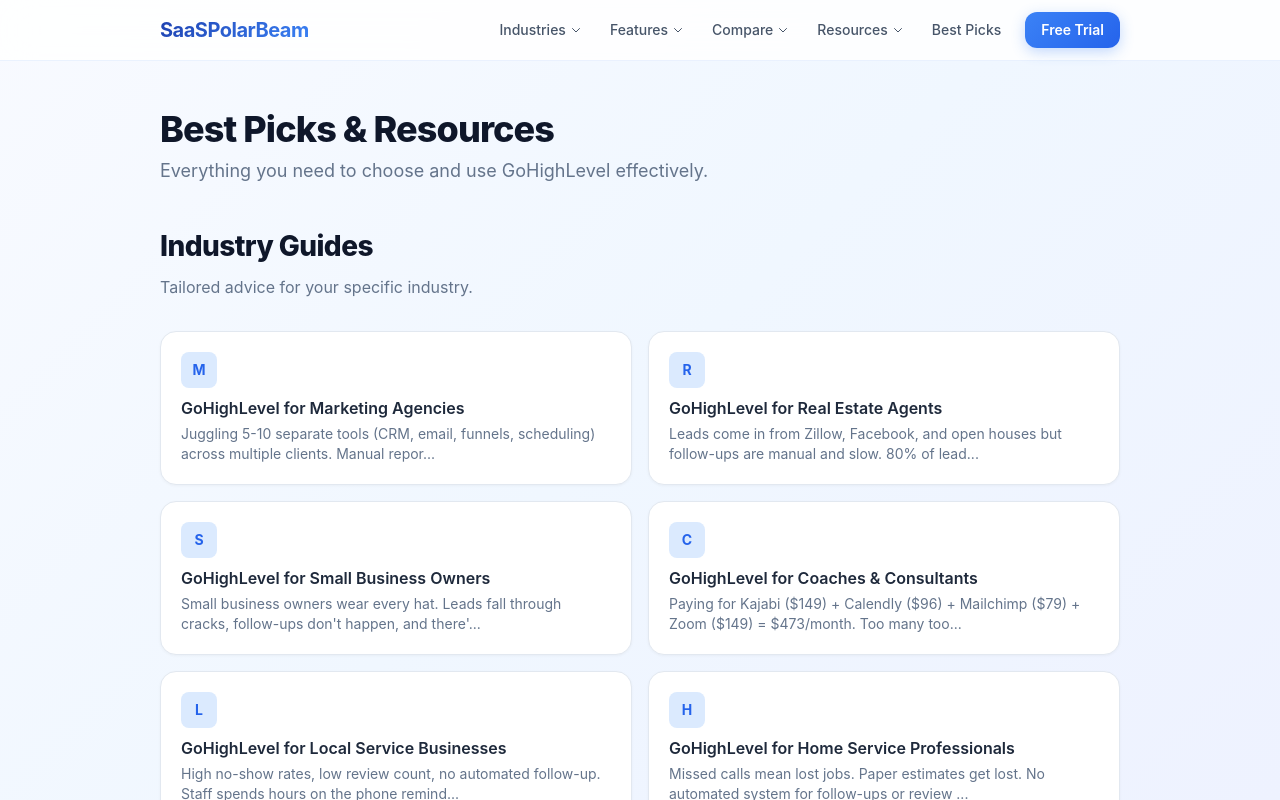
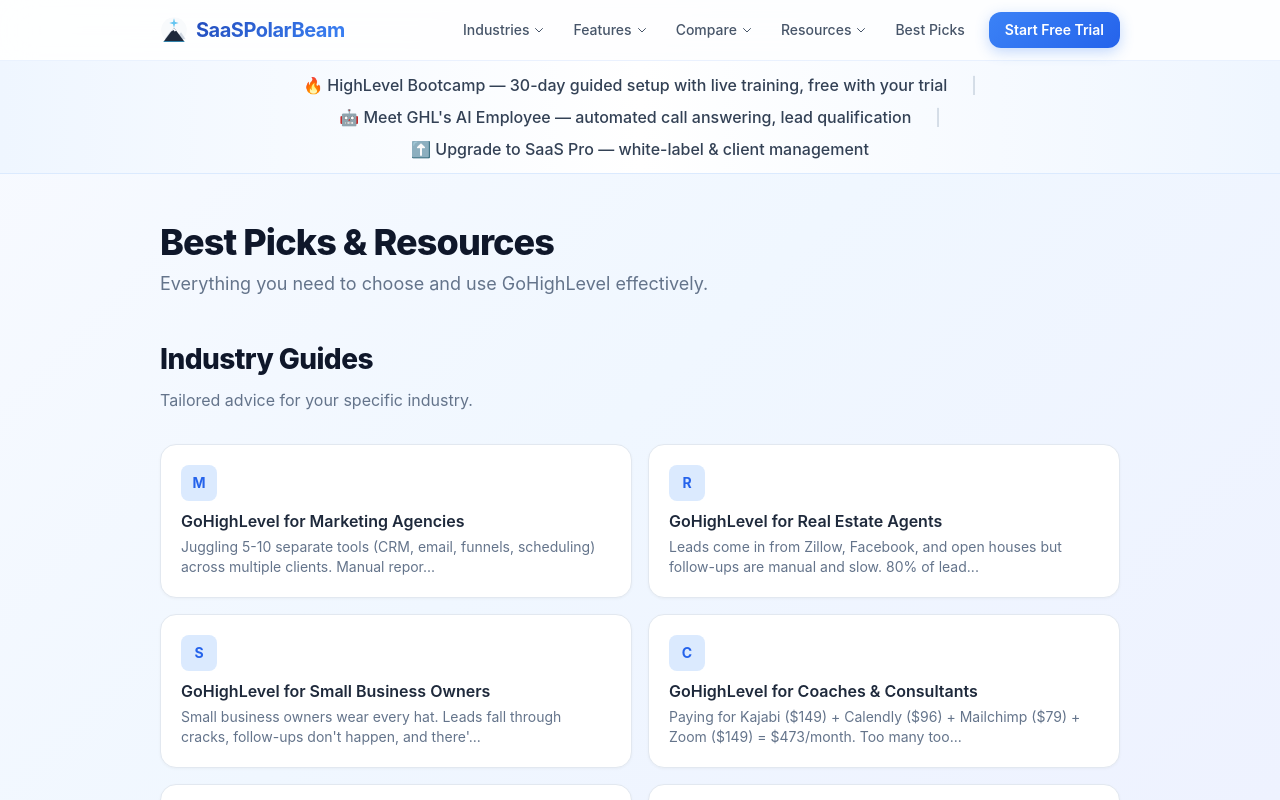
Before and after one commit to wonderer693-lab/testing123Abc, a Next.js app: page /best in a window 1280 px wide. Shown: the top 800 px of the page. Built offline with nearby package versions, Linux system fonts and the light colour scheme.

Commit message:
Add Vercel Analytics

```diff
--- a/app/compare/[slug]/page.tsx
+++ b/app/compare/[slug]/page.tsx
@@ -1,6 +1,6 @@
 import { notFound } from "next/navigation";
 import type { Metadata } from "next";
-import { getCompetitors, getCompetitor, getTool, getFeatures } from "@/lib/data";
+import { getCompetitors, getCompetitor, getTool, getFeatures, getAffiliateLinkBootcamp } from "@/lib/data";
 import Breadcrumbs from "@/components/Breadcrumbs";
 import ProsCons from "@/components/ProsCons";
 import ComparisonTable from "@/components/ComparisonTable";
@@ -33,6 +33,7 @@
 
   const tool = getTool();
   const features = getFeatures();
+  const bootcampLink = getAffiliateLinkBootcamp();
 
   const comparisonItems = features.map((f) => ({
     feature: f.name,
@@ -73,7 +74,7 @@
             <span className="text-2xl font-bold text-slate-900">${tool.pricing.starter}</span>
             <span className="text-sm text-slate-500">/mo</span>
           </div>
-          <a href={tool.website} target="_blank" rel="noopener noreferrer nofollow" className="btn-primary mt-4 !py-2 !px-4 text-sm">
+          <a href={bootcampLink} target="_blank" rel="noopener noreferrer nofollow" className="btn-primary mt-4 !py-2 !px-4 text-sm">
             Try {tool.shortName} Free →
           </a>
         </div>
--- a/app/layout.tsx
+++ b/app/layout.tsx
@@ -25,7 +25,8 @@
   فَلَا مُمۡسِكَ لَهَا
 */
 import type { Metadata } from "next";
-import { getSite, getTool, getFeatures, getGuides, getCompetitors, getAudiences } from "@/lib/data";
+import { Analytics } from "@vercel/analytics/next";
+import { getSite, getTool, getFeatures, getGuides, getCompetitors, getAudiences, getAffiliateLink, getAffiliateLinkBootcamp } from "@/lib/data";
 import "./globals.css";
 
 const site = getSite();
@@ -39,6 +40,9 @@
   title: { default: site.name, template: `%s - ${site.name}` },
   description: site.tagline,
   metadataBase: new URL(site.url),
+  verification: {
+    google: "L2laHdi5NZbh51jU34WFKehdaY0_GAB_qTRd_uhYca8",
+  },
   openGraph: {
     title: site.name,
     description: site.tagline,
@@ -48,6 +52,8 @@
 };
 
 export default function RootLayout({ children }: { children: React.ReactNode }) {
+  const bootcampLink = getAffiliateLinkBootcamp();
+  const mainLink = getAffiliateLink();
   return (
     <html lang="en">
       <body>
@@ -55,8 +61,22 @@
           <div className="mx-auto flex max-w-5xl items-center justify-between px-4 py-3 sm:px-6 lg:px-8">
             <a
               href="/"
-              className="text-xl font-bold tracking-tight gradient-text-blue"
+              className="flex items-center gap-2 text-xl font-bold tracking-tight gradient-text-blue"
             >
+              <svg width="28" height="28" viewBox="0 0 240 240" fill="none" xmlns="http://www.w3.org/2000/svg" className="shrink-0">
+                <circle cx="120" cy="120" r="110" fill="#F8FAFC"/>
+                <g>
+                  <path d="M120 20 L126 54 L160 60 L126 66 L120 100 L114 66 L80 60 L114 54 Z" fill="#0EA5E9"/>
+                  <path d="M120 45 L123 57 L135 60 L123 63 L120 75 L117 63 L105 60 L117 57 Z" fill="#BAE6FD"/>
+                </g>
+                <g>
+                  <path d="M40 200 L90 130 L140 200 Z" fill="#94A3B8" opacity="0.4"/>
+                  <path d="M130 200 L180 140 L220 200 Z" fill="#94A3B8" opacity="0.4"/>
+                  <path d="M30 220 L120 100 L210 220 Z" fill="#1E293B"/>
+                  <path d="M120 100 L140 126 L125 132 L115 120 L100 130 L95 125 Z" fill="#F1F5F9"/>
+                </g>
+                <rect x="30" y="215" width="180" height="4" rx="2" fill="#0EA5E9"/>
+              </svg>
               {site.name}
             </a>
             <nav className="hidden items-center gap-1 sm:flex">
@@ -105,7 +125,7 @@
                 </div>
               </div>
               <a href="/best" className="nav-link px-3 py-2 text-sm">Best Picks</a>
-              <a href={tool.website} target="_blank" rel="noopener noreferrer nofollow" className="ml-2 btn-primary !py-2 !px-4 text-sm">Free Trial</a>
+              <a href={bootcampLink} target="_blank" rel="noopener noreferrer nofollow" className="ml-2 btn-primary !py-2 !px-4 text-sm">Start Free Trial</a>
             </nav>
             <details className="sm:hidden">
               <summary className="flex cursor-pointer items-center gap-2 rounded-lg p-2 text-slate-600">
@@ -134,10 +154,22 @@
                   ))}
                   <hr className="my-2 border-blue-100" />
                   <a href="/best" className="block rounded-lg px-3 py-2 text-sm font-medium text-blue-600 hover:bg-blue-50">Best Picks</a>
-                  <a href={tool.website} target="_blank" rel="noopener noreferrer nofollow" className="mt-3 btn-primary block text-center text-sm">Free Trial</a>
+                  <a href={bootcampLink} target="_blank" rel="noopener noreferrer nofollow" className="mt-3 btn-primary block text-center text-sm">Start Free Trial</a>
                 </div>
               </div>
             </details>
+          </div>
+        </div>
+
+        <div className="border-b border-blue-100 bg-gradient-to-r from-blue-50 via-white to-blue-50">
+          <div className="mx-auto max-w-5xl px-4 py-3 sm:px-6 lg:px-8">
+            <div className="flex flex-wrap items-center justify-center gap-x-6 gap-y-2 text-sm sm:text-base font-medium text-slate-700">
+              <a href={mainLink} target="_blank" rel="noopener noreferrer nofollow" className="hover:text-blue-700 transition-colors">🔥 HighLevel Bootcamp — 30-day guided setup with live training, free with your trial</a>
+              <span className="hidden sm:inline text-slate-300">|</span>
+              <a href={mainLink} target="_blank" rel="noopener noreferrer nofollow" className="hover:text-blue-700 transition-colors">🤖 Meet GHL's AI Employee — automated call answering, lead qualification</a>
+              <span className="hidden sm:inline text-slate-300">|</span>
+              <a href={mainLink} target="_blank" rel="noopener noreferrer nofollow" className="hover:text-blue-700 transition-colors">⬆️ Upgrade to SaaS Pro — white-label & client management</a>
+            </div>
           </div>
         </div>
 
@@ -149,15 +181,32 @@
           <div className="mx-auto max-w-5xl px-4 py-12 sm:px-6 lg:px-8">
             <div className="grid gap-8 sm:grid-cols-3">
               <div>
+                <svg width="32" height="32" viewBox="0 0 240 240" fill="none" xmlns="http://www.w3.org/2000/svg" className="mb-2">
+                  <circle cx="120" cy="120" r="110" fill="#F8FAFC"/>
+                  <g>
+                    <path d="M120 20 L126 54 L160 60 L126 66 L120 100 L114 66 L80 60 L114 54 Z" fill="#0EA5E9"/>
+                    <path d="M120 45 L123 57 L135 60 L123 63 L120 75 L117 63 L105 60 L117 57 Z" fill="#BAE6FD"/>
+                  </g>
+                  <g>
+                    <path d="M40 200 L90 130 L140 200 Z" fill="#94A3B8" opacity="0.4"/>
+                    <path d="M130 200 L180 140 L220 200 Z" fill="#94A3B8" opacity="0.4"/>
+                    <path d="M30 220 L120 100 L210 220 Z" fill="#1E293B"/>
+                    <path d="M120 100 L140 126 L125 132 L115 120 L100 130 L95 125 Z" fill="#F1F5F9"/>
+                  </g>
+                  <rect x="30" y="215" width="180" height="4" rx="2" fill="#0EA5E9"/>
+                </svg>
                 <h3 className="mb-3 text-sm font-semibold text-slate-800">{site.name}</h3>
                 <p className="text-sm leading-relaxed text-slate-500">{site.tagline}</p>
               </div>
               <div>
                 <h3 className="mb-3 text-sm font-semibold text-slate-800">Quick Links</h3>
-                <div className="space-y-2 text-sm text-slate-500">
-                  <a href="/" className="block hover:text-blue-600 transition-colors">Home</a>
-                  <a href="/best" className="block hover:text-blue-600 transition-colors">Best Picks</a>
-                  <a href={tool.website} target="_blank" rel="noopener noreferrer nofollow" className="block hover:text-blue-600 transition-colors">{tool.name} Official</a>
+                <div className="space-y-2">
+                  <a href="/" className="block text-sm text-slate-500 hover:text-blue-600 transition-colors">Home</a>
+                  <a href="/best" className="block text-sm text-slate-500 hover:text-blue-600 transition-colors">Best Picks</a>
+                  <a href={bootcampLink} target="_blank" rel="noopener noreferrer nofollow" className="block font-semibold text-blue-600 hover:text-blue-700 transition-colors">🔥 Start Free Trial — HighLevel Bootcamp 30-Day</a>
+                  <a href={mainLink} target="_blank" rel="noopener noreferrer nofollow" className="block text-sm text-slate-600 hover:text-blue-600 transition-colors">🤖 Meet GHL's AI Employee</a>
+                  <a href={mainLink} target="_blank" rel="noopener noreferrer nofollow" className="block text-sm text-slate-600 hover:text-blue-600 transition-colors">⬆️ Upgrade to Unlimited</a>
+                  <a href={mainLink} target="_blank" rel="noopener noreferrer nofollow" className="block text-sm text-slate-600 hover:text-blue-600 transition-colors">⭐ Upgrade to SaaS Pro</a>
                 </div>
               </div>
               <div>
@@ -175,6 +224,7 @@
             </div>
           </div>
         </footer>
+        <Analytics />
       </body>
     </html>
   );
--- a/app/page.tsx
+++ b/app/page.tsx
@@ -1,5 +1,5 @@
 import Link from "next/link";
-import { getAudiences, getProblems, getTool, getFeatures, getGuides, getCompetitors } from "@/lib/data";
+import { getAudiences, getProblems, getTool, getFeatures, getGuides, getCompetitors, getAffiliateLink, getAffiliateLinkBootcamp } from "@/lib/data";
 import TrustBar from "@/components/TrustBar";
 import PricingChart from "@/components/PricingChart";
 import FeatureMatrix from "@/components/FeatureMatrix";
@@ -12,6 +12,8 @@
   const features = getFeatures();
   const guides = getGuides();
   const competitors = getCompetitors();
+  const bootcampLink = getAffiliateLinkBootcamp();
+  const mainLink = getAffiliateLink();
 
   return (
     <div className="animate-fade-in">
@@ -26,13 +28,16 @@
           {tool.description}
         </p>
         <div className="mt-8 flex flex-wrap items-center justify-center gap-3">
-          <a href={tool.website} target="_blank" rel="noopener noreferrer nofollow" className="btn-primary text-base">
+          <a href={bootcampLink} target="_blank" rel="noopener noreferrer nofollow" className="btn-primary text-base">
             Start Free Trial →
           </a>
           <a href="#features" className="btn-secondary text-base">
             Explore Features
           </a>
         </div>
+        <p className="mt-4 text-sm text-slate-400">
+          🔥 New? Try the <a href={mainLink} target="_blank" rel="noopener noreferrer nofollow" className="font-medium text-blue-600 hover:text-blue-700 underline underline-offset-2">HighLevel Bootcamp</a> — 30 days of guided training with live support, included free with your trial
+        </p>
       </section>
 
       <TrustBar />
@@ -121,6 +126,21 @@
 
       <PricingChart />
 
+      <div className="mb-16 grid gap-4 sm:grid-cols-2">
+        <div className="card-solid p-5 text-center">
+          <p className="text-sm text-slate-500">Already on the Starter plan?</p>
+          <a href={mainLink} target="_blank" rel="noopener noreferrer nofollow" className="mt-2 inline-flex items-center gap-1 text-sm font-semibold text-blue-600 hover:text-blue-700 transition-colors">
+            Upgrade to Unlimited and unlock the full platform →
+          </a>
+        </div>
+        <div className="card-solid p-5 text-center">
+          <p className="text-sm text-slate-500">Running an agency or SaaS?</p>
+          <a href={mainLink} target="_blank" rel="noopener noreferrer nofollow" className="mt-2 inline-flex items-center gap-1 text-sm font-semibold text-blue-600 hover:text-blue-700 transition-colors">
+            Move to SaaS Pro — white-label, sub-accounts, and client management →
+          </a>
+        </div>
+      </div>
+
       <section className="mb-16">
         <h2 className="section-title">Quick Start Guides</h2>
         <p className="section-subtitle">Step-by-step tutorials to get the most out of {tool.name}.</p>
--- a/components/AffiliateCta.tsx
+++ b/components/AffiliateCta.tsx
@@ -1,7 +1,8 @@
-import { getAffiliateLink, getTool } from "@/lib/data";
+import { getTool, getAffiliateLink, getAffiliateLinkBootcamp } from "@/lib/data";
 
 export default function AffiliateCta({ text, className }: { text?: string; className?: string }) {
-  const link = getAffiliateLink();
+  const link = getAffiliateLinkBootcamp();
+  const mainLink = getAffiliateLink();
   const tool = getTool();
   return (
     <div className={`my-10 overflow-hidden rounded-xl border border-blue-200/50 bg-gradient-to-r from-blue-50 via-white to-blue-50 p-6 text-center sm:p-8 ${className || ""}`}>
@@ -22,6 +23,11 @@
         >
           {text || `Try ${tool.name} Free →`}
         </a>
+        <div className="mt-4 space-y-1.5 text-xs text-slate-400">
+          <p>🔥 <a href={mainLink} target="_blank" rel="noopener noreferrer nofollow" className="text-slate-500 hover:text-blue-600 transition-colors">HighLevel Bootcamp</a> — 30-day guided setup with live training, free with your trial</p>
+          <p>🤖 <a href={mainLink} target="_blank" rel="noopener noreferrer nofollow" className="text-slate-500 hover:text-blue-600 transition-colors">Meet GHL's AI Employee</a> — automated call answering, lead qualification, and booking</p>
+          <p>⬆️ <a href={mainLink} target="_blank" rel="noopener noreferrer nofollow" className="text-slate-500 hover:text-blue-600 transition-colors">Already a GHL customer?</a> Unlock the full SaaS Pro experience with white-label and client management</p>
+        </div>
       </div>
     </div>
   );
--- a/components/Sidebar.tsx
+++ b/components/Sidebar.tsx
@@ -1,8 +1,9 @@
-import { getTool, getFeatures } from "@/lib/data";
+import { getTool, getFeatures, getAffiliateLinkBootcamp } from "@/lib/data";
 
 export default function Sidebar({ currentSlug, type }: { currentSlug?: string; type: "feature" | "audience" | "guide" }) {
   const tool = getTool();
   const features = getFeatures();
+  const bootcampLink = getAffiliateLinkBootcamp();
 
   return (
     <aside className="space-y-6">
@@ -35,7 +36,7 @@
         <p className="mb-3 text-sm font-semibold text-slate-800">Start Your Free Trial</p>
         <p className="mb-4 text-xs text-slate-500">Join 1M+ businesses using {tool.name}</p>
         <a
-          href={tool.website}
+          href={bootcampLink}
           target="_blank"
           rel="noopener noreferrer nofollow"
           className="btn-primary !py-2 !px-4 text-sm"
--- a/data/tools.json
+++ b/data/tools.json
@@ -11,7 +11,8 @@
     "tagline": "All-in-One AI-Powered Marketing & Sales Platform",
     "description": "GoHighLevel is an all-in-one marketing and sales platform designed for agencies, small businesses, and entrepreneurs. It combines CRM, email/SMS marketing, funnel building, appointment scheduling, reputation management, AI voice agents, and white-label capabilities into a single platform — replacing 10+ separate tools.",
     "website": "https://www.gohighlevel.com",
-    "affiliateLink": "",
+    "affiliateLink": "https://www.gohighlevel.com/?fp_ref=7vvgg2",
+    "affiliateLinkBootcamp": "https://www.gohighlevel.com/highlevel-bootcamp?fp_ref=7vvgg2",
     "rating": 4.6,
     "reviewCount": 12400,
     "pricing": {
--- a/lib/data.ts
+++ b/lib/data.ts
@@ -63,6 +63,30 @@
   return data.tool.affiliateLink || "[YOUR_AFFILIATE_LINK]";
 }
 
+export function getAffiliateLinkAnnual(): string {
+  return data.tool.affiliateLinkAnnual || getAffiliateLink();
+}
+
+export function getAffiliateLinkSaaSPro(): string {
+  return data.tool.affiliateLinkSaaSPro || getAffiliateLink();
+}
+
+export function getAffiliateLinkBootcamp(): string {
+  return data.tool.affiliateLinkBootcamp || getAffiliateLink();
+}
+
+export function getAffiliateLinkAI(): string {
+  return data.tool.affiliateLinkAI || getAffiliateLink();
+}
+
+export function getAffiliateLinkUpgrade(): string {
+  return data.tool.affiliateLinkUpgrade || getAffiliateLink();
+}
+
+export function getAffiliateLinkSaaSUpgrade(): string {
+  return data.tool.affiliateLinkSaaSUpgrade || getAffiliateLink();
+}
+
 export function formatPrice(price: number): string {
   return `$${price}/month`;
 }
--- a/lib/types.ts
+++ b/lib/types.ts
@@ -89,6 +89,12 @@
   description: string
   website: string
   affiliateLink: string
+  affiliateLinkAnnual?: string
+  affiliateLinkSaaSPro?: string
+  affiliateLinkBootcamp?: string
+  affiliateLinkAI?: string
+  affiliateLinkUpgrade?: string
+  affiliateLinkSaaSUpgrade?: string
   rating: number
   reviewCount: number
   pricing: Pricing
--- a/package.json
+++ b/package.json
@@ -12,6 +12,7 @@
   "dependencies": {
     "@types/node": "^25.7.0",
     "@types/react": "^19.2.14",
+    "@vercel/analytics": "^2.0.1",
     "next": "^15.5.18",
     "react": "^19.2.6",
     "react-dom": "^19.2.6",
```
Also changed, not shown: public/logo.svg (added), 1 other file (tests, documents, lock files or other folders).
